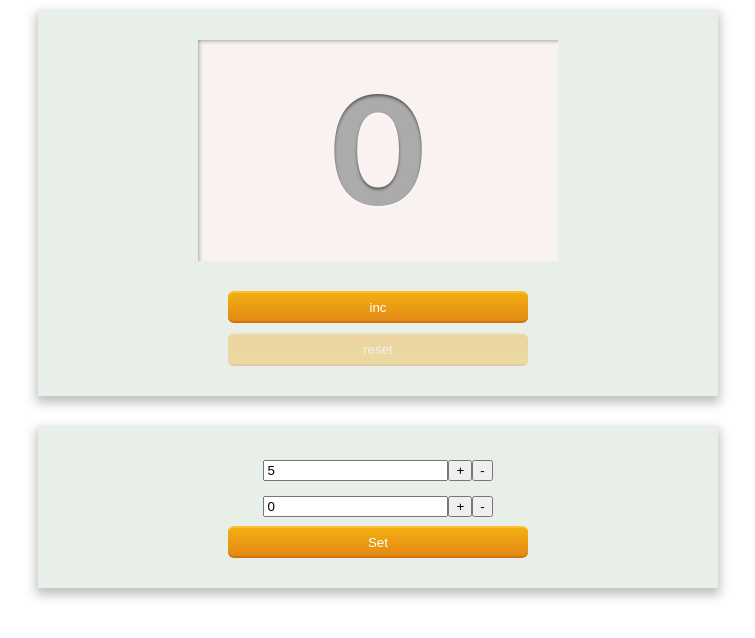
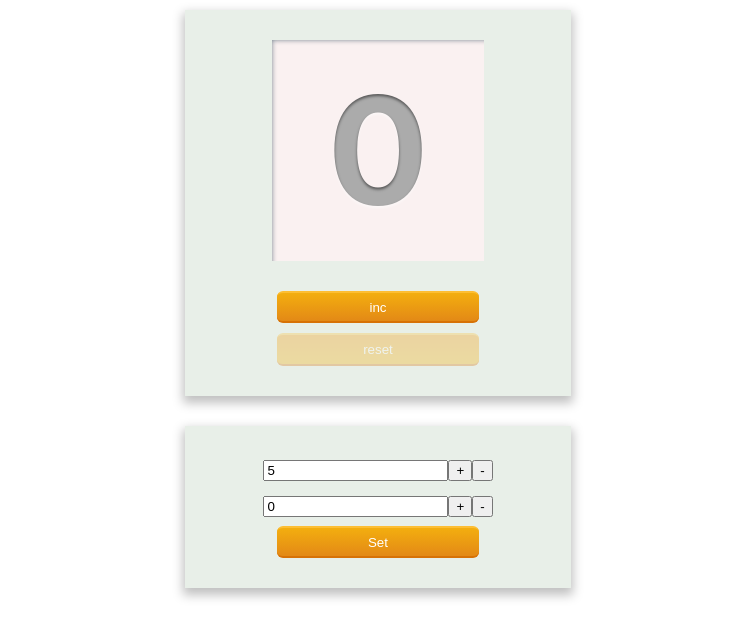
Before and after one commit to mivan999/Counter2-1, a React (Create React App) app: page / in a window 1280 px wide. Shown: the top 638 px of the page, without its empty margins (262-1017 px from the left). Built offline with nearby package versions, Linux system fonts and the light colour scheme.

Commit message:
css refactor

```diff
--- a/src/Component/Button/Button.module.css
+++ b/src/Component/Button/Button.module.css
@@ -1,6 +1,6 @@
 .button {
     /*hight:140px;*/
-    width: 300px;
+    width: 202px;
     margin-bottom: 10px;
     display: inline-block;
     color: white;
--- a/src/Component/Scoreboard/Scoreboard.module.css
+++ b/src/Component/Scoreboard/Scoreboard.module.css
@@ -1,5 +1,5 @@
 .def{
-width: 50%;
+width: 27%;
     margin: 10px auto 30px auto;
     box-shadow: 0 5px 10px 2px rgba(0,0,0,0.25);
     padding: 20px;
@@ -7,7 +7,7 @@ width: 50%;
 }
 .lim{
     background-color: #e8efe8;
-    width: 50%;
+    width: 27%;
     margin: 10px auto 30px auto;
     box-shadow: 0 5px 10px 2px rgba(0,0,0,0.25);
     padding: 20px;
--- a/src/Component/Settings/Settings.module.css
+++ b/src/Component/Settings/Settings.module.css
@@ -1,5 +1,5 @@
 .set{
-    width: 50%;
+    width: 27%;
     margin: 10px auto 30px auto;
     box-shadow: 0 5px 10px 2px rgba(0,0,0,0.25);
     padding: 20px;
```
Also changed, not shown: src/App.tsx (+19 -0 lines).
